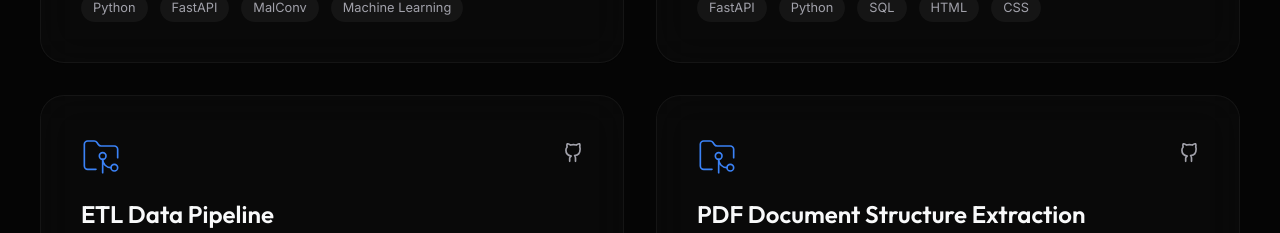
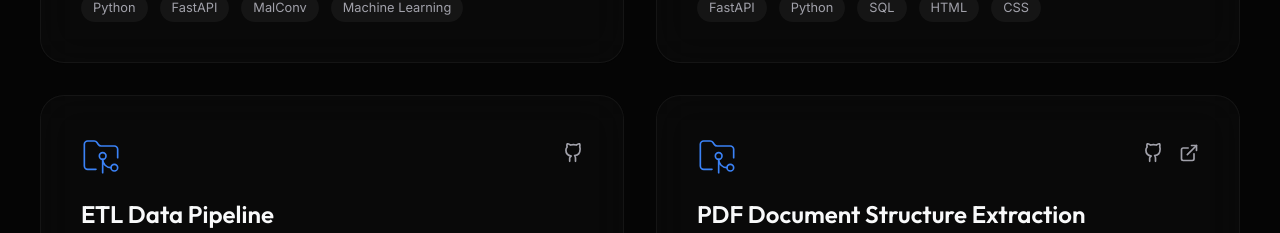
Before and after one commit to KJoshiSaiGovind/portfolio-website, a Next.js app: page / in a window 1280 px wide. Shown: the part 4974-5207 px from the top of the page. Built offline with nearby package versions, Linux system fonts and the light colour scheme.

Commit message:
fix: update github and live links for PDF Extraction project

```diff
--- a/data/projects.ts
+++ b/data/projects.ts
@@ -84,8 +84,8 @@ export const projects = [
       "Automated JSON Extraction"
     ],
     architecture: "Python script utilizing PdfPlumber to map graphical text elements to logical structures.",
-    github: "https://pdf-document-structure-extraction-website.streamlit.app/",
-    live: "#",
+    github: "https://github.com/KJoshiSaiGovind/PDF-Document-Structure-Extraction.git",
+    live: "https://pdf-document-structure-extraction-website.streamlit.app/",
     problem: "Extracting tabular or structured data from PDFs is difficult.",
     solution: "Created a robust parser that intelligently identifies document structure.",
   },
```
